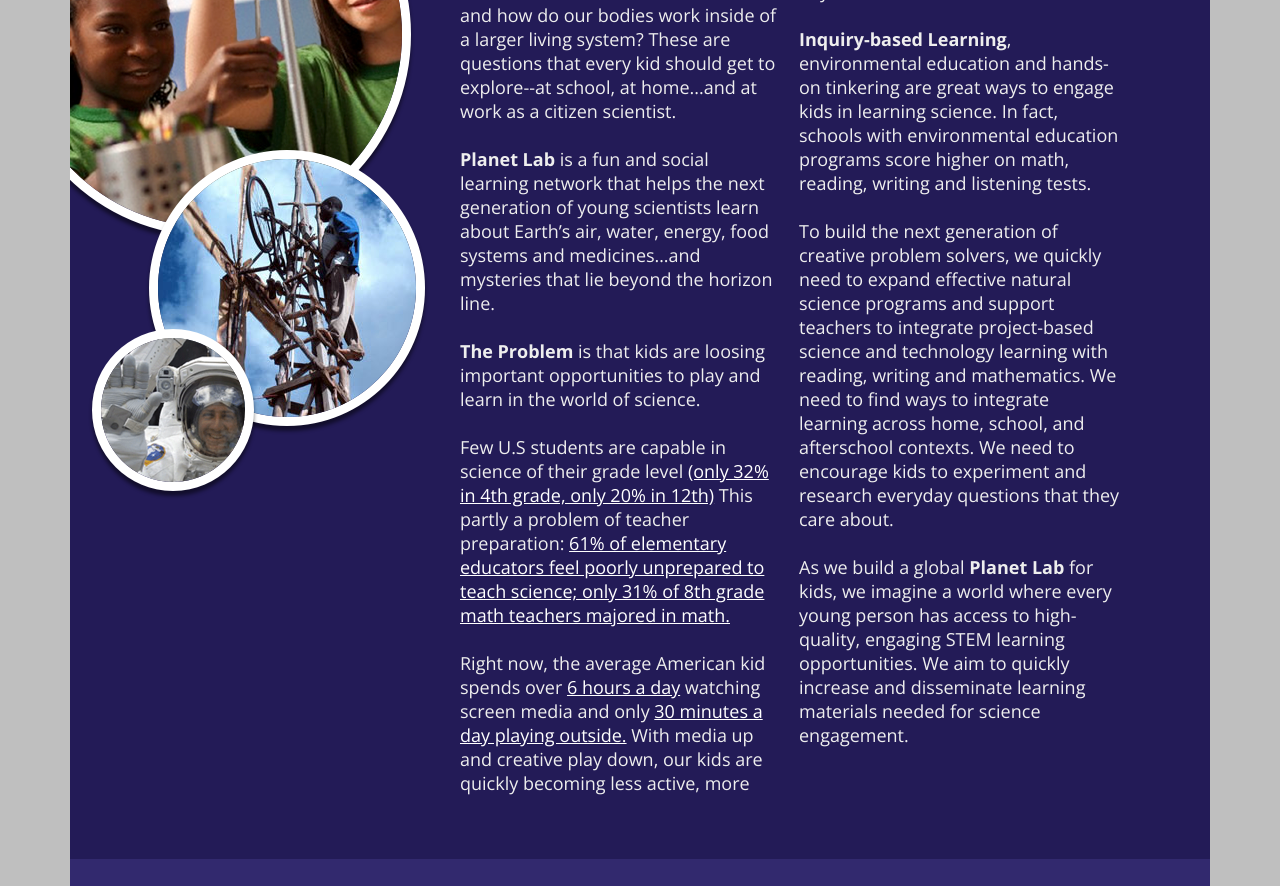
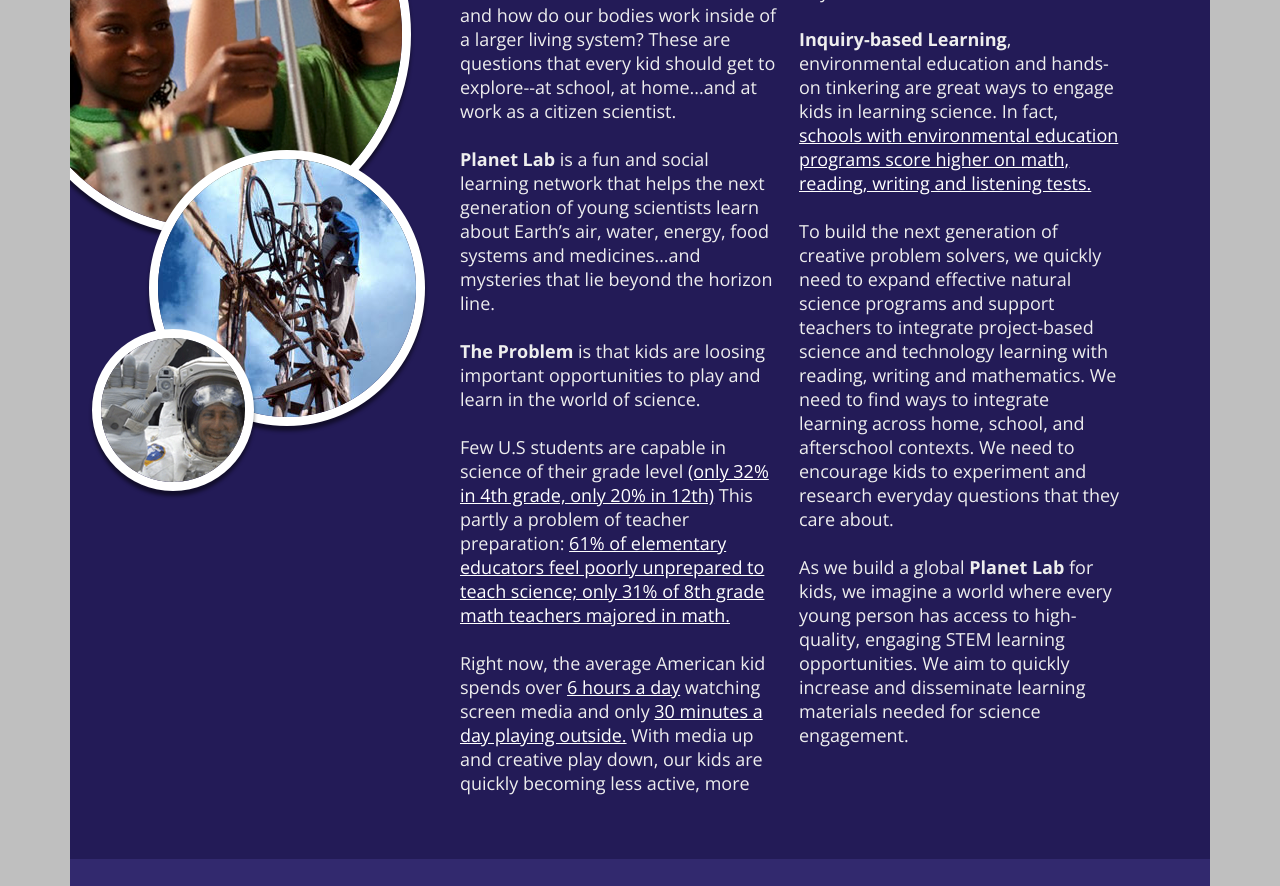
Before and after one commit to freedomgames/freedomgames.github.io, a plain HTML site: page index.html in a window 1280 px wide. Shown: the part 920-1806 px from the top of the page. Drawn offline with nearby package versions, Linux system fonts and the light colour scheme.

Commit message:
Update index.html

```diff
--- a/index.html
+++ b/index.html
@@ -116,7 +116,7 @@
 
                     Right now, the average American kid spends over <a href="http://www.kff.org/other/event/generation-m-media-in-the-lives-of/"> <u>6 hours a day</u></a> watching screen media and only <a href="http://www.ns.umich.edu/Releases/2004/Nov04/teen_time_report.pdf"> <u>30 minutes a day playing outside.</u></a> With media up and creative play down, our kids are quickly becoming less active, more obese, and more likely to struggle with attention disorders—all problems that we can impact with foundational education in health and well-being. But right now, only 2.6 school hours per week are spent on science...that's just 30 minutes per day!<br><br>
 
-                    <b>Inquiry-based Learning</b>, environmental education and hands-on tinkering are great ways to engage kids in learning science. In fact, schools with environmental education programs score higher on math, reading, writing and listening tests.<br><br>
+                    <b>Inquiry-based Learning</b>, environmental education and hands-on tinkering are great ways to engage kids in learning science. In fact, <a href="http://www.nwf.org/Be-Out-There/Why-Be-Out-There/Health-Benefits.aspx"> <u>schools with environmental education programs score higher on math, reading, writing and listening tests.</u> </a> <br><br>
 
                     To build the next generation of creative problem solvers, we quickly need to expand effective natural science programs and support teachers to integrate project-based science and technology learning with reading, writing and mathematics. We need to find ways to integrate learning across home, school, and afterschool contexts. We need to encourage kids to experiment and research everyday questions that they care about.<br><br>
 
```
